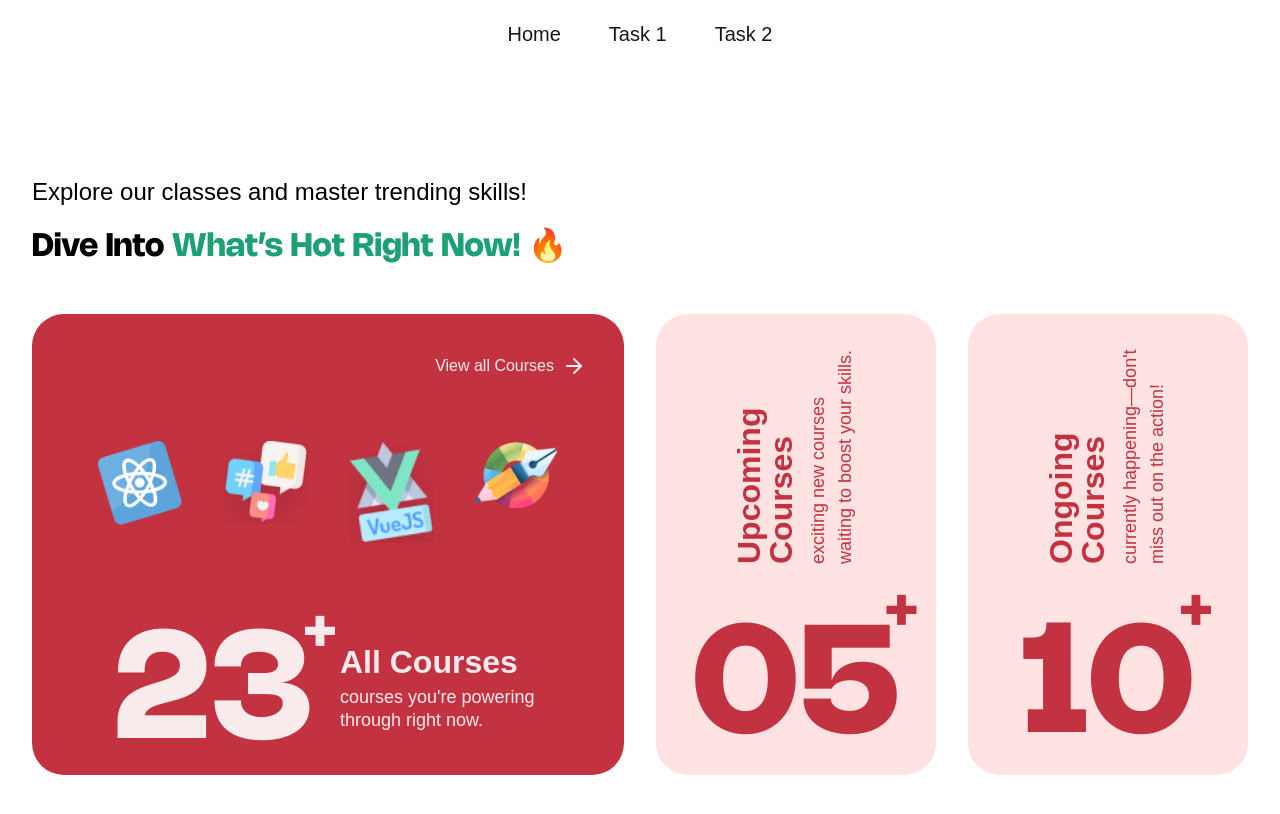
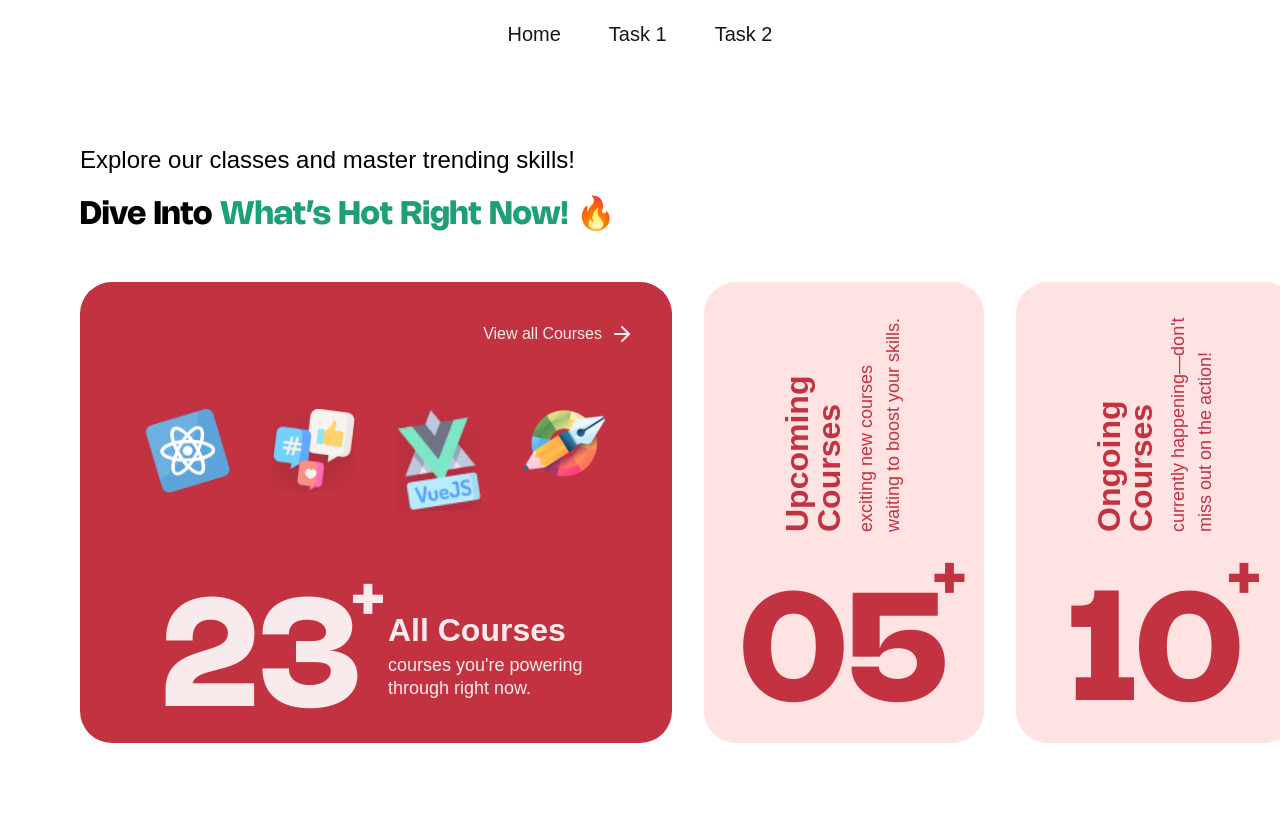
Before and after one commit to Sant7611/Test, a Next.js app: page /task2 in a window 1280 px wide. Shown: the top 814 px of the page. Built offline with nearby package versions, Linux system fonts and the light colour scheme; a web font is replaced by a local one.

Commit message:
made minor changes

```diff
--- a/app/task2/page.tsx
+++ b/app/task2/page.tsx
@@ -4,7 +4,7 @@ import Image from "next/image";
 
 const page = () => {
   return (
-    <div className="min-h-screen flex justify-center items-center  py-28 bg-white ">
+    <div className="py-20 px-20 flex items-end-safe bg-white ">
       <div className="mx-auto flex flex-col  gap-12 ">
         <div className="space-y-6 text-black">
           <p className="font-outfit font-normal text-[24px] leading-[100%] tracking-normal">
--- a/components/task2/T2Card.tsx
+++ b/components/task2/T2Card.tsx
@@ -9,8 +9,8 @@ type Props = {
 const T2Card = ({ heading, subheading, number }: Props) => {
   return (
     <div className="group relative w-70 px-[35.5px] flex flex-col items-center justify-center text-[#C33241] h-[461px] rounded-[32px] bg-red-100">
-      <div className="absolute -top-22 opacity-0 group-hover:opacity-100 transition-opacity duration-500">
-        <Image src="/arrow.png" alt="Click me" width={120} height={120} />
+      <div className="absolute -top-22 opacity-0  group-hover:opacity-100 invisible group-hover:visible transition-opacity duration-500">
+        <Image src="/task2/arrow.png" alt="Click me" width={120} height={120} />
       </div>
       <div className="flex flex-col items-center">
         <div className="-rotate-[90deg] w-[218px] flex flex-1 flex-col gap-2">
```
